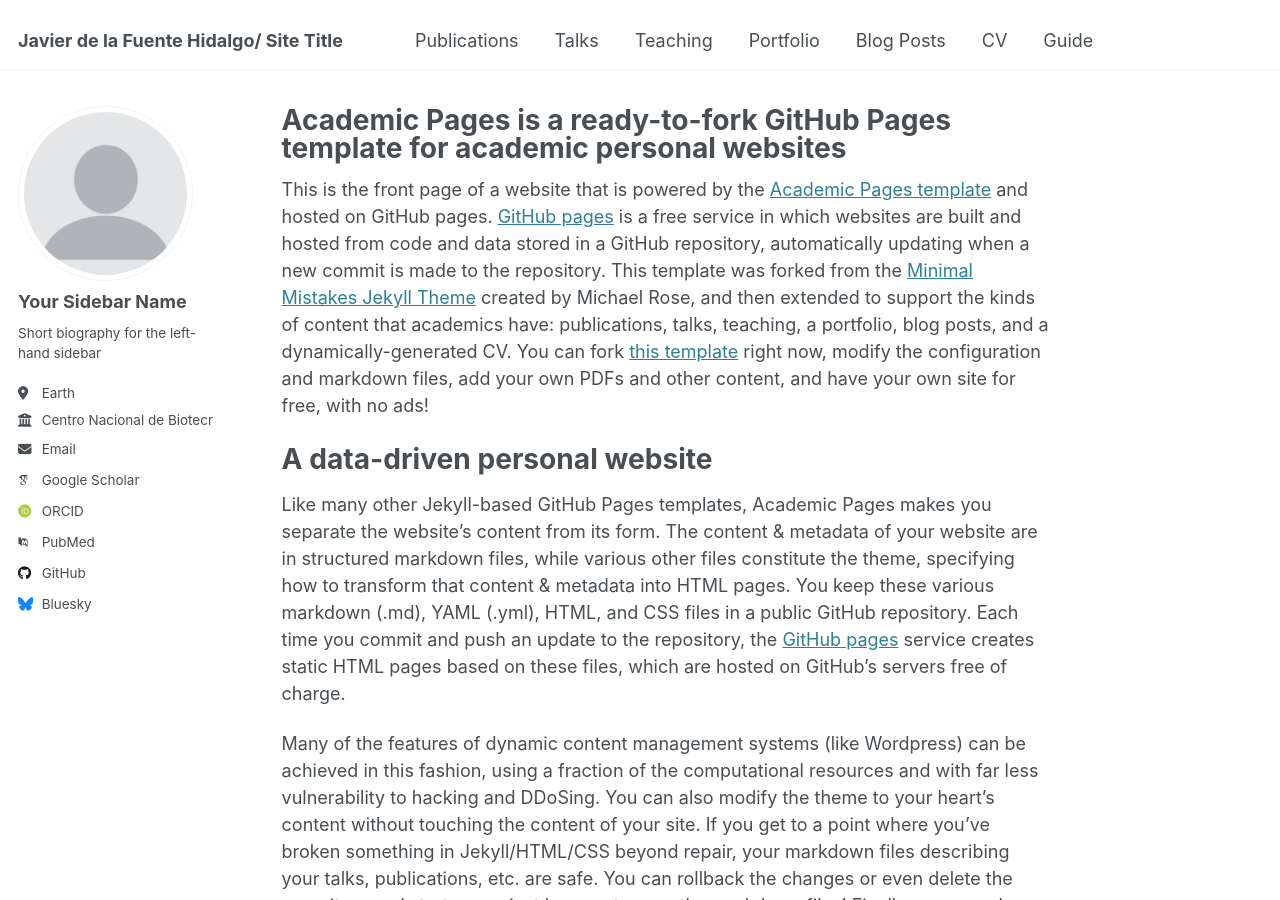
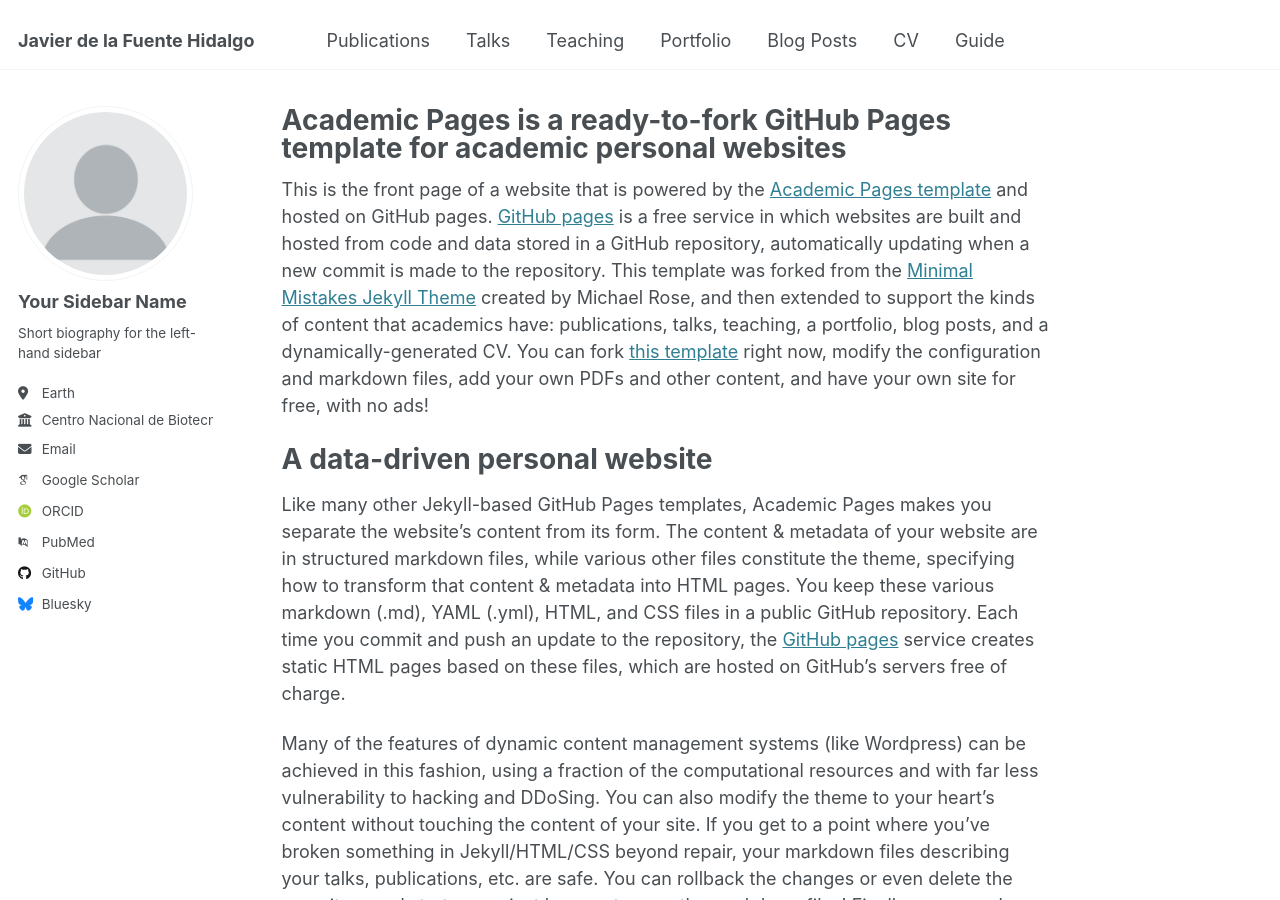
Before and after one commit to DelaFuenteJavier/delafuentejavier.github.io, a Jekyll site: the page built from _pages/about.md, in a window 1280 px wide and 900 px high. Built offline with Jekyll 4.4.1, drawn with Linux system fonts in a browser that asks for light colours; some web fonts are replaced.

Commit message:
Update _config.yml

```diff
--- a/_config.yml
+++ b/_config.yml
@@ -9,7 +9,7 @@
 # Basic Site Settings
 locale                   : "en-US"
 site_theme               : "default"
-title                    : "Javier de la Fuente Hidalgo/ Site Title"
+title                    : "Javier de la Fuente Hidalgo"
 title_separator          : "-"
 name                     : &name "Javier"
 description              : &description "Postdocotral researcher"
```
